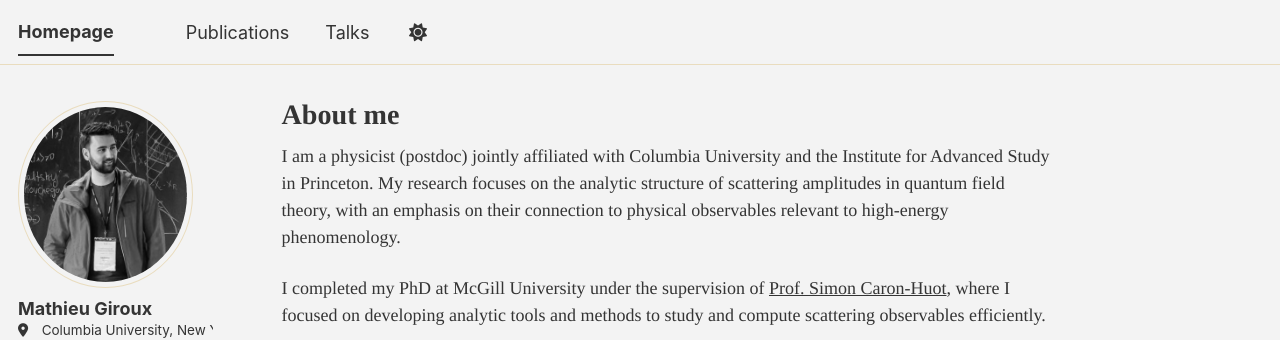
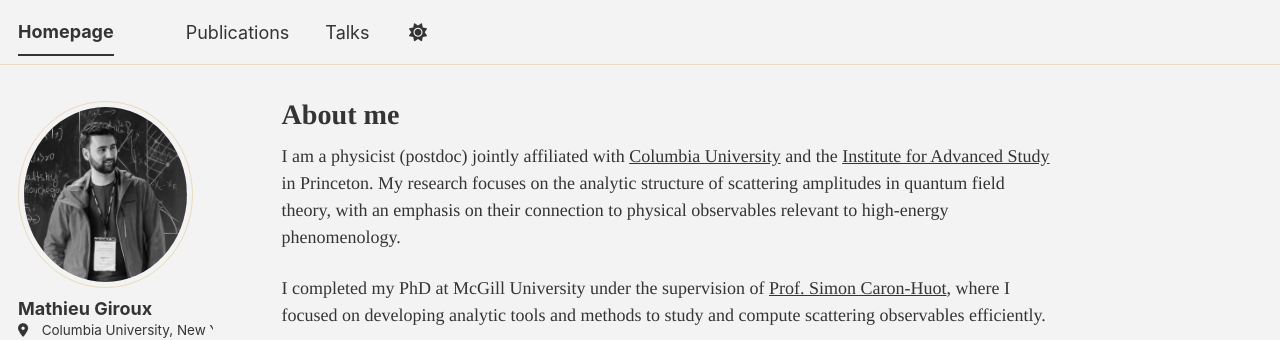
Before and after one commit to StrangeQuark007/StrangeQuark007.github.io, a Jekyll site: the page built from _pages/about.md, in a window 1280 px wide. Shown: the top 340 px of the page. Built offline with Jekyll 4.4.1, drawn with Linux system fonts in a browser that asks for light colours; some web fonts are replaced; a script bundle is joined from its source files by our own code; library files that are not in the unit come from our copies; part of the change alters nothing that is shown.

```diff
--- a/_pages/about.md
+++ b/_pages/about.md
@@ -7,7 +7,7 @@ redirect_from:
   - /about.html
 ---
 
-I am a physicist (postdoc) jointly affiliated with Columbia University and the Institute for Advanced Study in Princeton. My research focuses on the analytic structure of scattering amplitudes in quantum field theory, with an emphasis on their connection to physical observables relevant to high-energy phenomenology.
+I am a physicist (postdoc) jointly affiliated with [Columbia University](https://www.physics.columbia.edu) and the [Institute for Advanced Study](https://www.ias.edu) in Princeton. My research focuses on the analytic structure of scattering amplitudes in quantum field theory, with an emphasis on their connection to physical observables relevant to high-energy phenomenology.
 
 I completed my PhD at McGill University under the supervision of [Prof. Simon Caron-Huot](https://www.physics.mcgill.ca/~schuot/), where I focused on developing analytic tools and methods to study and compute scattering observables efficiently.
 
```
